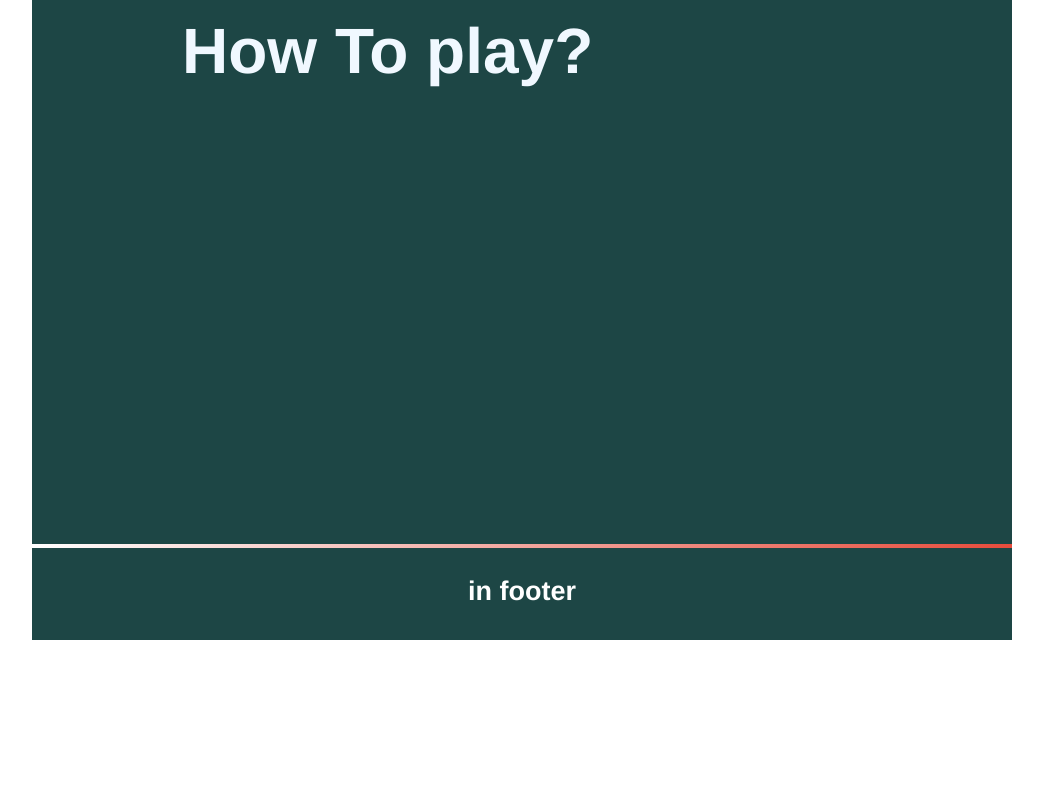
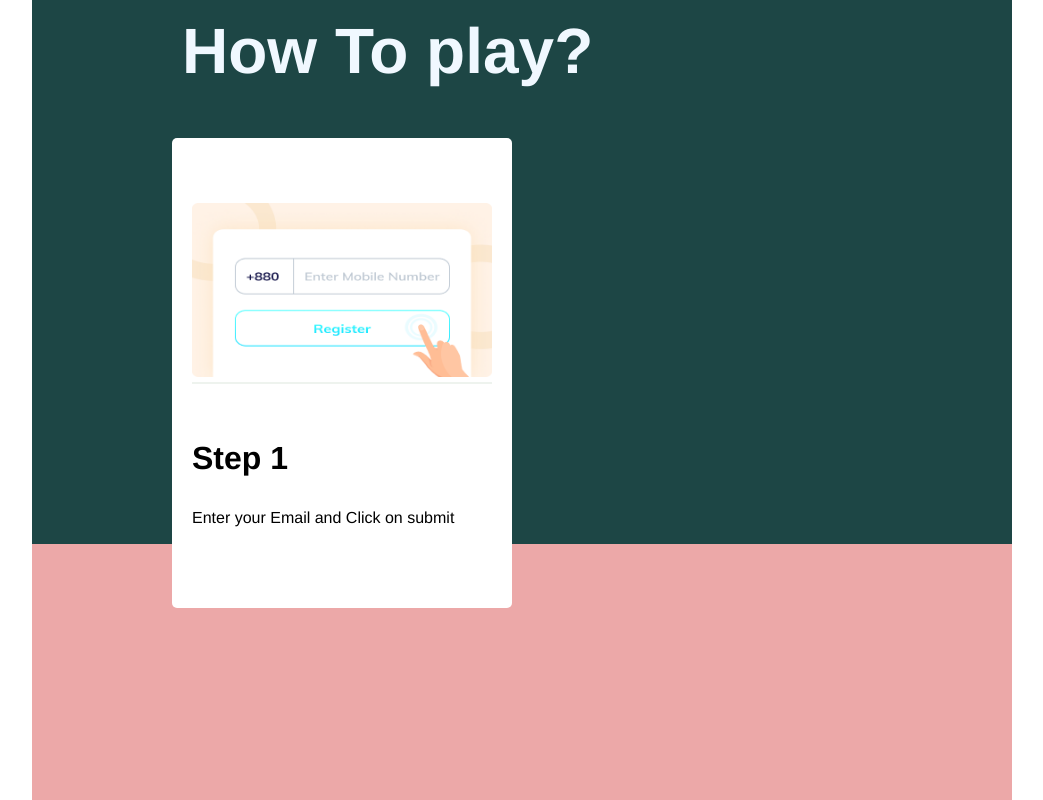
Before and after one commit to ZadBabaei/Movie-Trivia, a plain HTML site: page index.html in a window 1280 px wide. Shown: the part 1060-1860 px from the top of the page, without its empty margins (118-1161 px from the left). Before the commit the page ends 1700 px from the top, so only its background shows below. Drawn offline with Linux system fonts and the light colour scheme.

Commit message:
changing the structure

```diff
--- a/index.html
+++ b/index.html
@@ -78,21 +78,20 @@
                 How To play?
             </h1>
             <div class="card">
+                <img src="./assets/Imges/step1.png" alt="" srcset="">
+                <h3>
+                    Step 1
+                </h3>
+                <p>
+                    Enter your Email and Click on submit
+                </p>
+            </div>
 
-            </div>
-            <div class="card">
+        </div>
+        <div class="thirdSection">
 
-            </div>
-            <div class="card">
-
-            </div>
         </div>
 </div>
-        <footer class = " footer ">
-            <h2>
-                in footer
-            </h2>
-        </footer>
     </div>
     <script src="./App.js"></script>
     </div>
--- a/style.css
+++ b/style.css
@@ -362,3 +362,33 @@ border: 1px solid rgba(179, 196, 171, 0.43);
     top: 150px;
     left: 150px;
 }
+.card{
+    background-color:white;
+    display: flex;
+    flex-direction: column;
+    justify-content: center;
+    gap:1rem;
+    border-radius: 5px;
+    max-width: 300px;
+    height:430px;
+    max-height: 700px;
+    padding: 20px;
+    position: relative;
+    left: 140px;
+    top: 200px;
+}
+.card img{
+    padding-bottom: 5px;
+    border-bottom: rgba(178, 200, 178, 0.219) solid 2px;
+    margin-bottom: 40px;
+}
+.card h3{
+    margin: 0;
+    padding: 0;
+    font-size: 2rem;
+}
+
+.thirdSection{
+    height: 600px;
+    background-color: rgb(236, 168, 168);
+}
```
Also changed, not shown: assets/Imges/step1.png (added).
